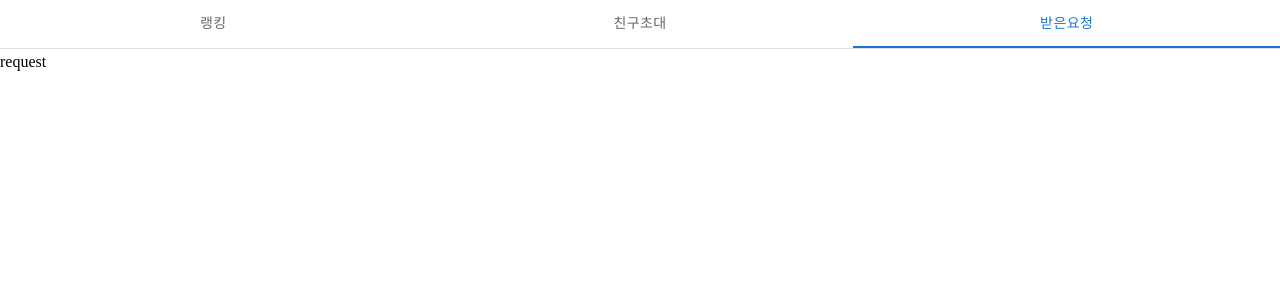
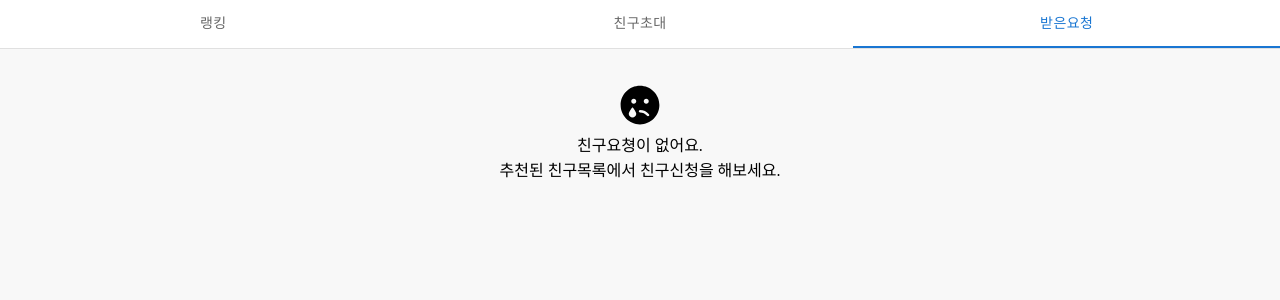
Before and after one commit to Frontend-geonu/onboarding, a Next.js app: page / in a window 1280 px wide. Both pictures are taken after a click on the tab "받은요청". Shown: the top 300 px of the page. Built offline with nearby package versions, Linux system fonts and the light colour scheme.

Commit message:
feat(request) : 받은 요청 페이지 추가

```diff
--- a/src/app.feature/ranking/component/recommandFriend/index.tsx
+++ b/src/app.feature/ranking/component/recommandFriend/index.tsx
@@ -2,6 +2,7 @@ import * as S from './style';
 import { MdReplay } from 'react-icons/md';
 import { FaSadTear } from 'react-icons/fa';
 import BigButton from '@/app.components/bigButton';
+import Link from 'next/link';
 
 const RecommandFriend: React.FC = () => {
   return (
@@ -19,7 +20,9 @@ const RecommandFriend: React.FC = () => {
             새로고침하여 새로운 추천 친구 목록을 불러오세요!
           </div>
         </S.Nothing>
-        <BigButton content="더 많은 친구 보러가기" />
+        <Link href="/friend">
+          <BigButton content="더 많은 친구 보러가기" />
+        </Link>
       </S.Bottom>
     </S.Wrapper>
   );
--- a/src/app.feature/ranking/screen/index.tsx
+++ b/src/app.feature/ranking/screen/index.tsx
@@ -1,5 +1,5 @@
 import RecommandFriend from '../component/recommandFriend';
-import Sns from '../component/sns';
+import Sns from '../../../app.components/sns';
 import User from '../component/user';
 
 const Ranking: React.FC = () => {
--- a/src/app.feature/request/screen/index.tsx
+++ b/src/app.feature/request/screen/index.tsx
@@ -1,4 +1,16 @@
+import { FaSadTear } from 'react-icons/fa';
+import * as S from './style';
+
 const Request: React.FC = () => {
-  return <div>request</div>;
+  return (
+    <S.Wrapper>
+      <FaSadTear size={40} />
+      <div>
+        친구요쳥이 없어요.
+        <br />
+        추천된 친구목록에서 친구신청을 해보세요.
+      </div>
+    </S.Wrapper>
+  );
 };
 export default Request;
--- /dev/null
+++ b/src/app.feature/request/screen/style.ts
@@ -0,0 +1,6 @@
+import styled from 'styled-components';
+
+export const Wrapper = styled.div`
+  text-align: center;
+  margin: 36px 0px;
+`;
--- a/src/pages/index.tsx
+++ b/src/pages/index.tsx
@@ -23,7 +23,9 @@ const Home: React.FC = () => {
       </Head>
       <main>
         <Box sx={{ width: '100%' }}>
-          <Box sx={{ borderBottom: 1, borderColor: 'divider' }}>
+          <Box
+            sx={{ borderBottom: 1, borderColor: 'divider', bgcolor: '#FFFFFF' }}
+          >
             <Tabs
               value={value}
               onChange={handleChange}
--- a/src/styles/global.css
+++ b/src/styles/global.css
@@ -4,4 +4,5 @@ body {
   padding: 0;
   font-size: 16px;
   line-height: 1.6;
+  background-color: #f8f8f8;
 }
```
Also changed, not shown: src/app.components/sns/index.tsx (renamed from src/app.feature/ranking/component/sns/index.tsx), src/app.components/sns/style.ts (renamed from src/app.feature/ranking/component/sns/style.ts).
